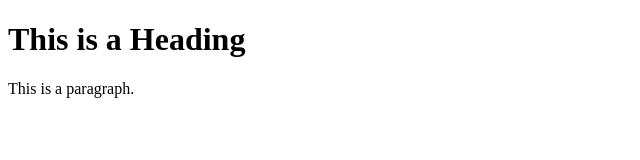
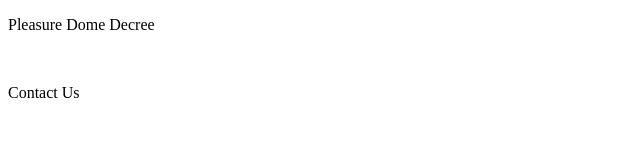
Before and after one commit to qmstatic/qmstatic.github.io, a plain HTML site: page index.html in a window 1280 px wide. Shown: the whole page, without its empty margins (0-640 px from the left). Drawn offline with Linux system fonts and the light colour scheme.

Commit message:
Update index.html

```diff
--- a/index.html
+++ b/index.html
@@ -5,8 +5,9 @@
 </head>
 <body>
 
-<h1>This is a Heading</h1>
-<p>This is a paragraph.</p>
+<p>Pleasure Dome Decree</p>
+ <br>
+<p>Contact Us</p>
 
 </body>
 </html>
```
